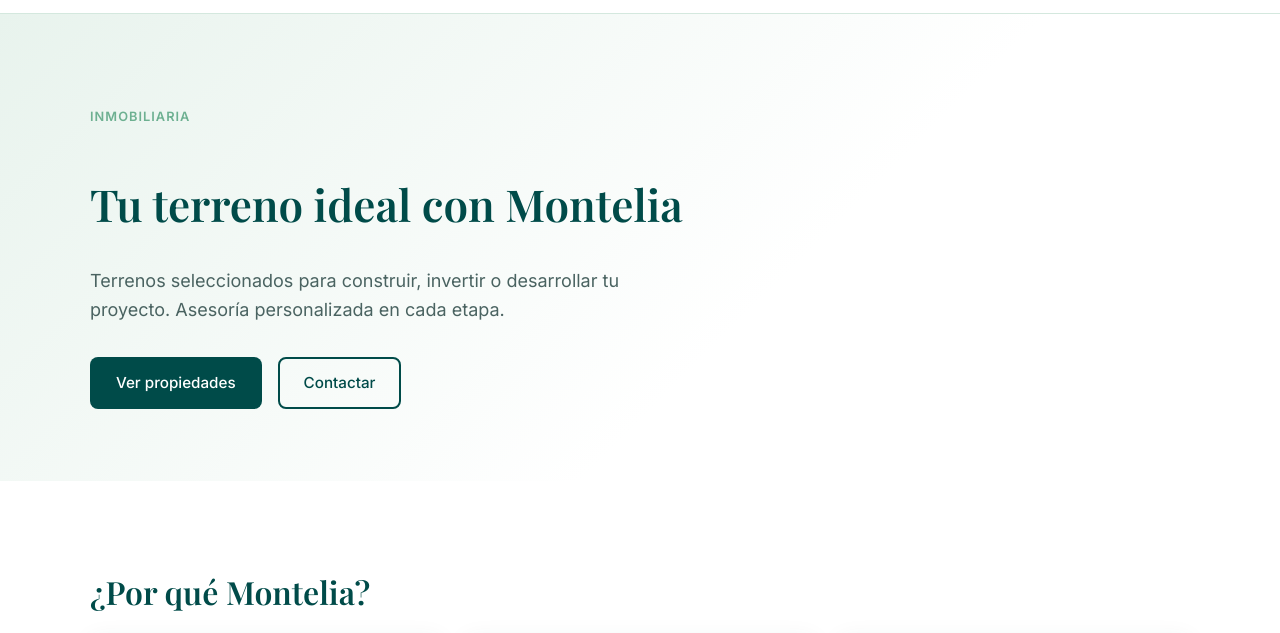
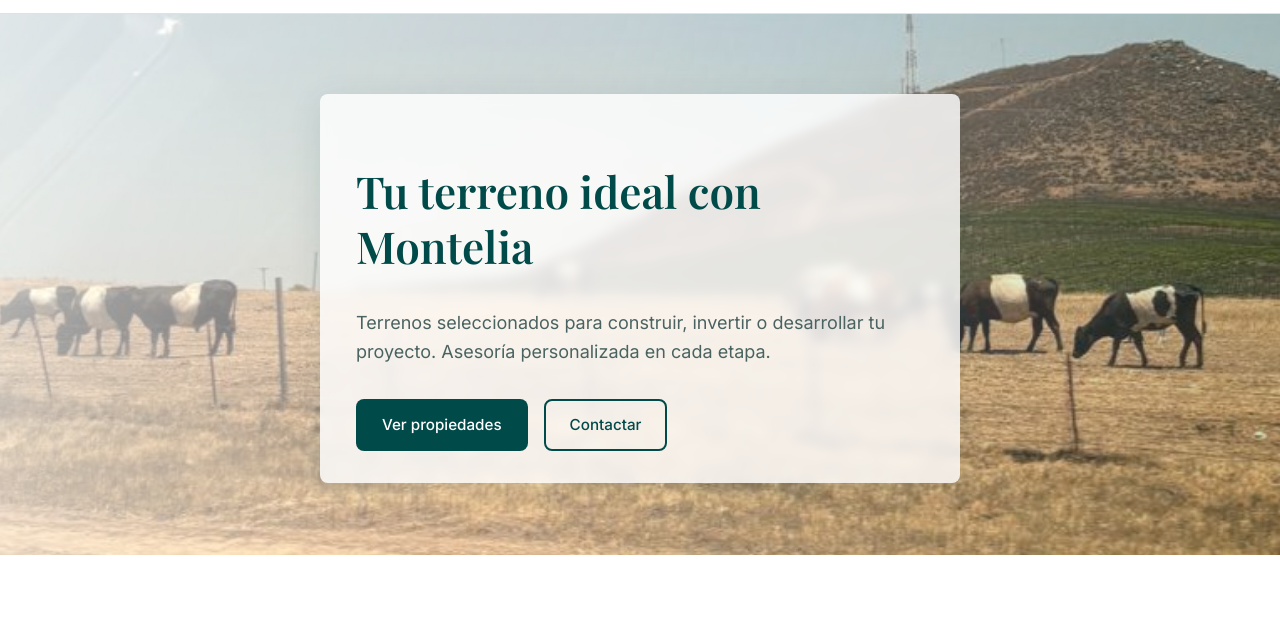
Before and after one commit to MarioeOne/mmttaa, a plain HTML site: page index.html in a window 1280 px wide. Shown: the part 115-748 px from the top of the page. Drawn offline with nearby package versions, Linux system fonts and the light colour scheme.

Commit message:
edicion al fondo de la pagina index

```diff
--- a/css/style.css
+++ b/css/style.css
@@ -137,8 +137,70 @@
 
 /* Hero */
 .hero {
-  background: linear-gradient(135deg, var(--color-accent-light) 0%, var(--color-bg) 60%);
+  position: relative;
+  overflow: hidden;
+  min-height: 520px;
   padding: 5rem 0 4.5rem;
+  display: flex;
+  align-items: center;
+}
+
+.hero-bg {
+  position: absolute;
+  inset: 0;
+}
+
+.hero-bg img {
+  position: absolute;
+  width: 120%;
+  height: 120%;
+  left: 50%;
+  top: 50%;
+  object-fit: cover;
+  transform: translate(-50%, -50%) scale(1.05);
+  animation: hero-bg-move 10s ease-in-out infinite alternate;
+}
+
+.hero-overlay {
+  position: absolute;
+  inset: 0;
+  background: linear-gradient(
+    110deg,
+    rgba(255, 255, 255, 0.72) 0%,
+    rgba(255, 255, 255, 0.35) 42%,
+    rgba(0, 75, 73, 0.18) 100%
+  );
+}
+
+.hero-content {
+  position: relative;
+  z-index: 1;
+  max-width: 640px;
+  padding: 2rem 2.25rem;
+  background: rgba(255, 255, 255, 0.82);
+  border-radius: var(--radius);
+  box-shadow: 0 8px 32px rgba(0, 75, 73, 0.12);
+  backdrop-filter: blur(6px);
+}
+
+@keyframes hero-bg-move {
+  0% {
+    transform: translate(-50%, -50%) scale(1.05);
+  }
+  100% {
+    transform: translate(-46%, -54%) scale(1.2);
+  }
+}
+
+@media (prefers-reduced-motion: reduce) {
+  .hero-bg img {
+    animation: none;
+    width: 100%;
+    height: 100%;
+    left: 0;
+    top: 0;
+    transform: none;
+  }
 }
 
 .hero-tag {
--- a/index.html
+++ b/index.html
@@ -32,8 +32,12 @@
 
   <main>
     <section class="hero">
+      <div class="hero-bg" aria-hidden="true">
+        <img src="images/fondo-index.png" alt="">
+      </div>
+      <div class="hero-overlay" aria-hidden="true"></div>
       <div class="container hero-content">
-        <p class="hero-tag">Inmobiliaria</p>
+      <!---<p class="hero-tag">Inmobiliaria</p>-->
         <h1>Tu terreno ideal con Montelia</h1>
         <p class="hero-text">
           Terrenos seleccionados para construir, invertir o desarrollar tu proyecto.
```
Also changed, not shown: images/fondo-index.png (added).
